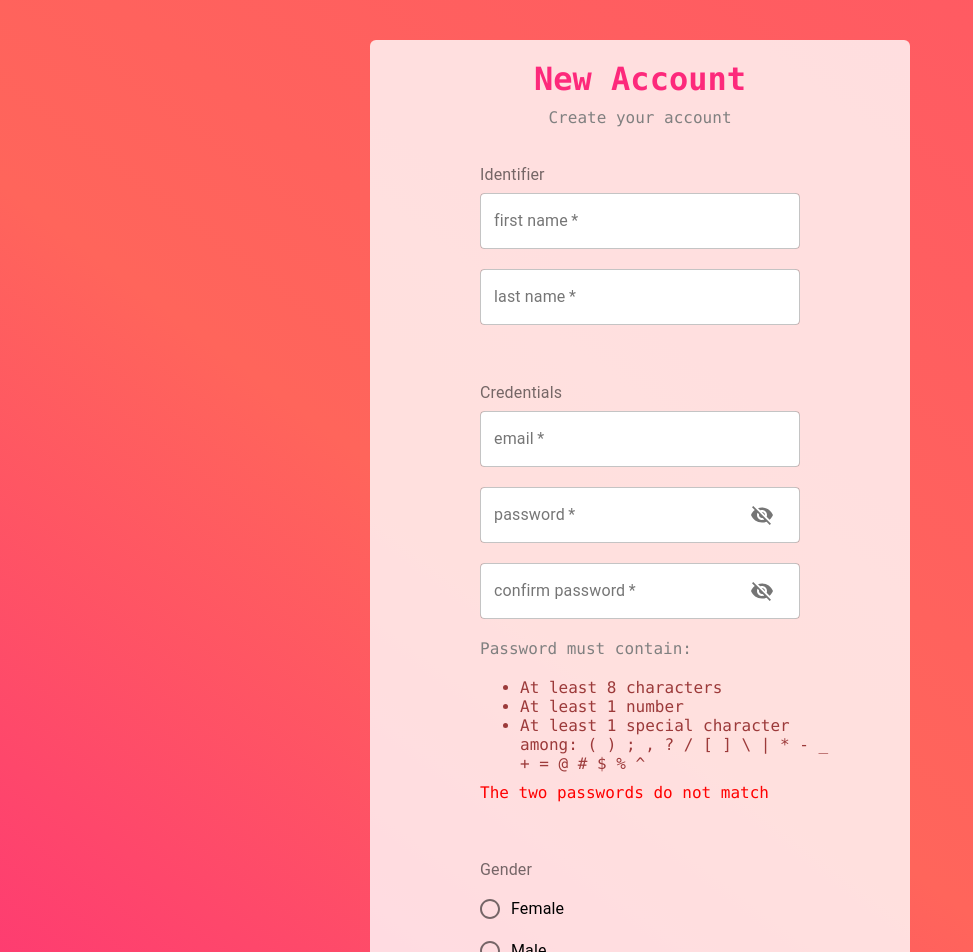
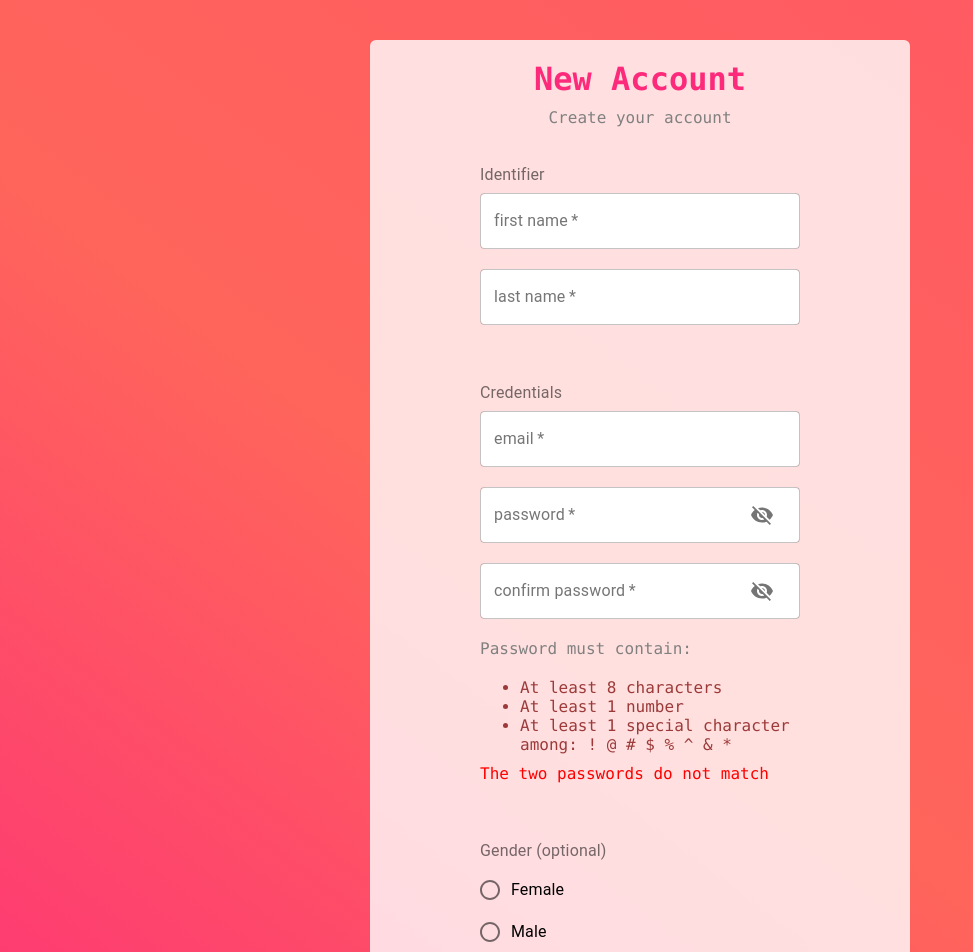
Before and after one commit to sorasimuon/tinder-clone, a React (Create React App) app: page /new-account in a window 1280 px wide. Shown: the top 952 px of the page, without its empty margins (0-973 px from the left). Built offline with nearby package versions, Linux system fonts and the light colour scheme.

Commit message:
add check for password rule format

```diff
--- a/src/Register.js
+++ b/src/Register.js
@@ -58,7 +58,7 @@ function Register() {
   // Check if both passwords entered are matching
   const checkPasswordMatching = () => {
     console.log("check");
-    if (password != "" || password2 != "") {
+    if (password !== "" || password2 !== "") {
       console.log(password + " / " + password2);
       setPasswordMatch(password === password2 ? true : false);
     }
@@ -67,14 +67,26 @@ function Register() {
   };
 
   const checkPasswordRule = () => {
-    const regex1 = new RegExp(".{8,}");
-    const regex2 = new RegExp("[0-9]+");
-    const regex3 = new RegExp("[();,?/[]|*-_+=@#$%^]+");
+    if (password !== "") {
+      const regex1 = new RegExp(".{8,}");
+      const regex2 = new RegExp("[0-9]+");
+      const regex3 = new RegExp("[!@#$%^&*]+");
+      if (regex1.test(password)) {
+        document.getElementById("pwdRule1").style.color = "green";
+      }
+      if (regex2.test(password)) {
+        document.getElementById("pwdRule2").style.color = "green";
+      }
+      if (regex3.test(password)) {
+        document.getElementById("pwdRule3").style.color = "green";
+      }
+    }
   };
 
   useEffect(() => {
     checkPasswordMatching();
-  }, [password2]);
+    checkPasswordRule();
+  }, [password2, password]);
 
   const registerNewAccount = async (e) => {
     e.preventDefault();
@@ -205,11 +217,10 @@ function Register() {
                 <p>Password must contain:</p>
 
                 <ul className={"passwordRules passwordRules-red"}>
-                  <li>At least 8 characters</li>
-                  <li>At least 1 number</li>
-                  <li>
-                    At least 1 special character among: ( ) ; , ? / [ ] \ | * -
-                    _ + = @ # $ % ^
+                  <li id="pwdRule1">At least 8 characters</li>
+                  <li id="pwdRule2">At least 1 number</li>
+                  <li id="pwdRule3">
+                    At least 1 special character among: ! @ # $ % ^ & *
                   </li>
                 </ul>
 
@@ -217,7 +228,7 @@ function Register() {
               </div>
 
               <FormLabel component="legend" className="label">
-                Gender
+                Gender (optional)
               </FormLabel>
               <RadioGroup
                 aria-label="gender"
```
